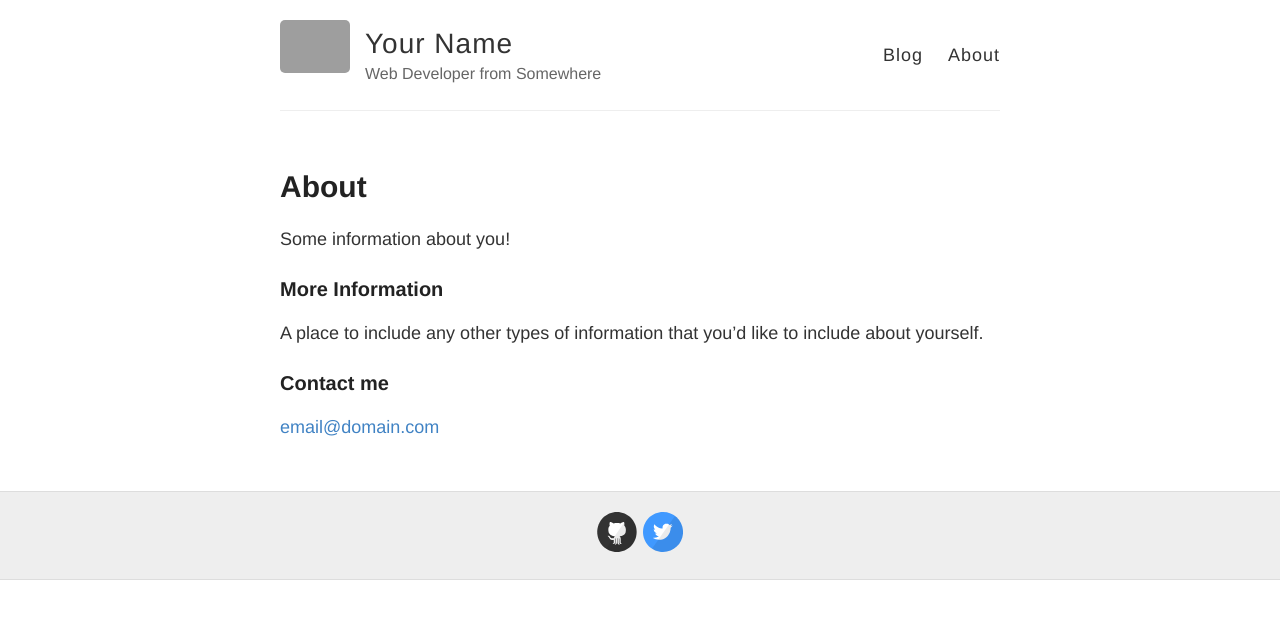
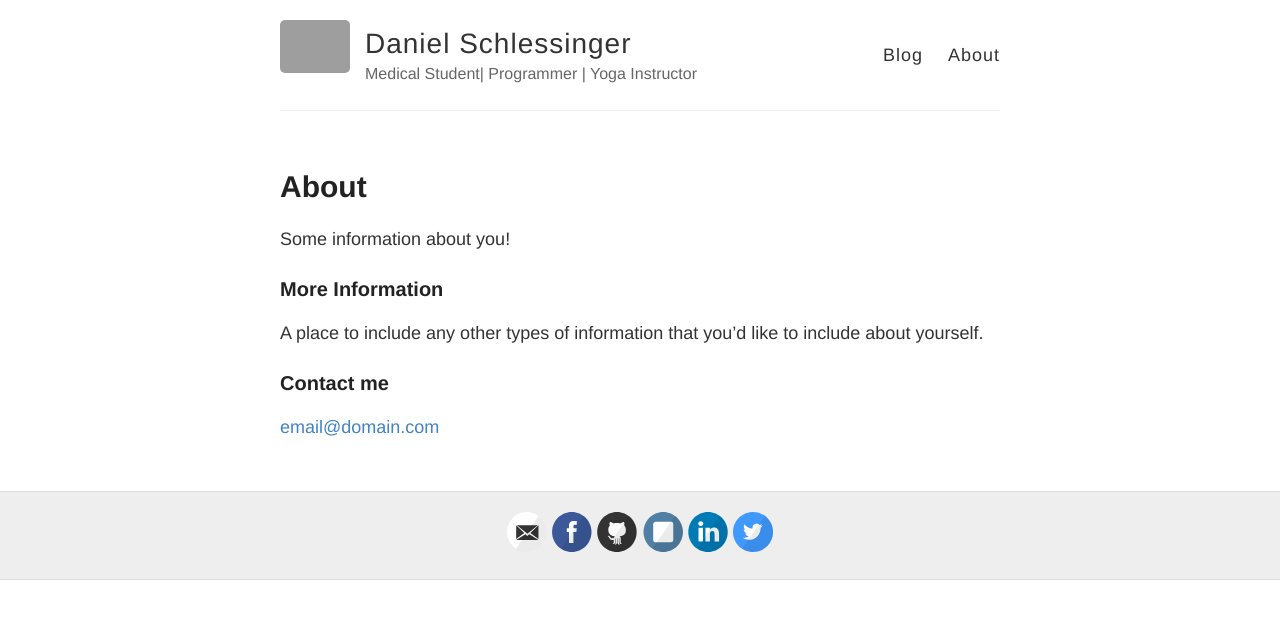
Before and after one commit to dschlessinger/dschlessinger.github.io, a Jekyll site: the page built from about.md, in a window 1280 px wide. Shown: the top 619 px of the page. Built offline with Jekyll 4.4.1, drawn with Linux system fonts in a browser that asks for light colours; Markdown is read by kramdown in place of the engine named in the settings; grey boxes are pictures that could not be loaded.

Commit message:
changed config file

```diff
--- a/_config.yml
+++ b/_config.yml
@@ -3,10 +3,10 @@
 #
 
 # Name of your site (displayed in the header)
-name: Your Name
+name: Daniel Schlessinger
 
 # Short bio or description (displayed in the header)
-description: Web Developer from Somewhere
+description: Medical Student| Programmer | Yoga Instructor
 
 # URL of your avatar or profile pic (you could use your GitHub profile pic)
 avatar: https://raw.githubusercontent.com/barryclark/jekyll-now/master/images/jekyll-logo.png
@@ -18,15 +18,15 @@ avatar: https://raw.githubusercontent.com/barryclark/jekyll-now/master/images/je
 # Includes an icon in the footer for each username you enter
 footer-links:
   dribbble:
-  email:
-  facebook:
+  email: schlessinger.daniel@gmail.com
+  facebook: dschlessinger
   flickr:
-  github: barryclark/jekyll-now
-  instagram:
-  linkedin:
+  github: dschlessinger
+  instagram: djdschless
+  linkedin: dschlessinger
   pinterest:
   rss: # just type anything here for a working RSS icon, make sure you set the "url" above!
-  twitter: jekyllrb
+  twitter: dschless
   stackoverflow: # your stackoverflow profile, e.g. "users/50476/bart-kiers"
   youtube: # channel/<your_long_string> or user/<user-name>
 
@@ -39,7 +39,7 @@ google_analytics:
 
 # Your website URL (e.g. http://barryclark.github.io or http://www.barryclark.co)
 # Used for Sitemap.xml and your RSS feed
-url:
+url: http://www.danielschlessinger.com
 
 # If you're hosting your site at a Project repository on GitHub pages
 # (http://yourusername.github.io/repository-name)
```
